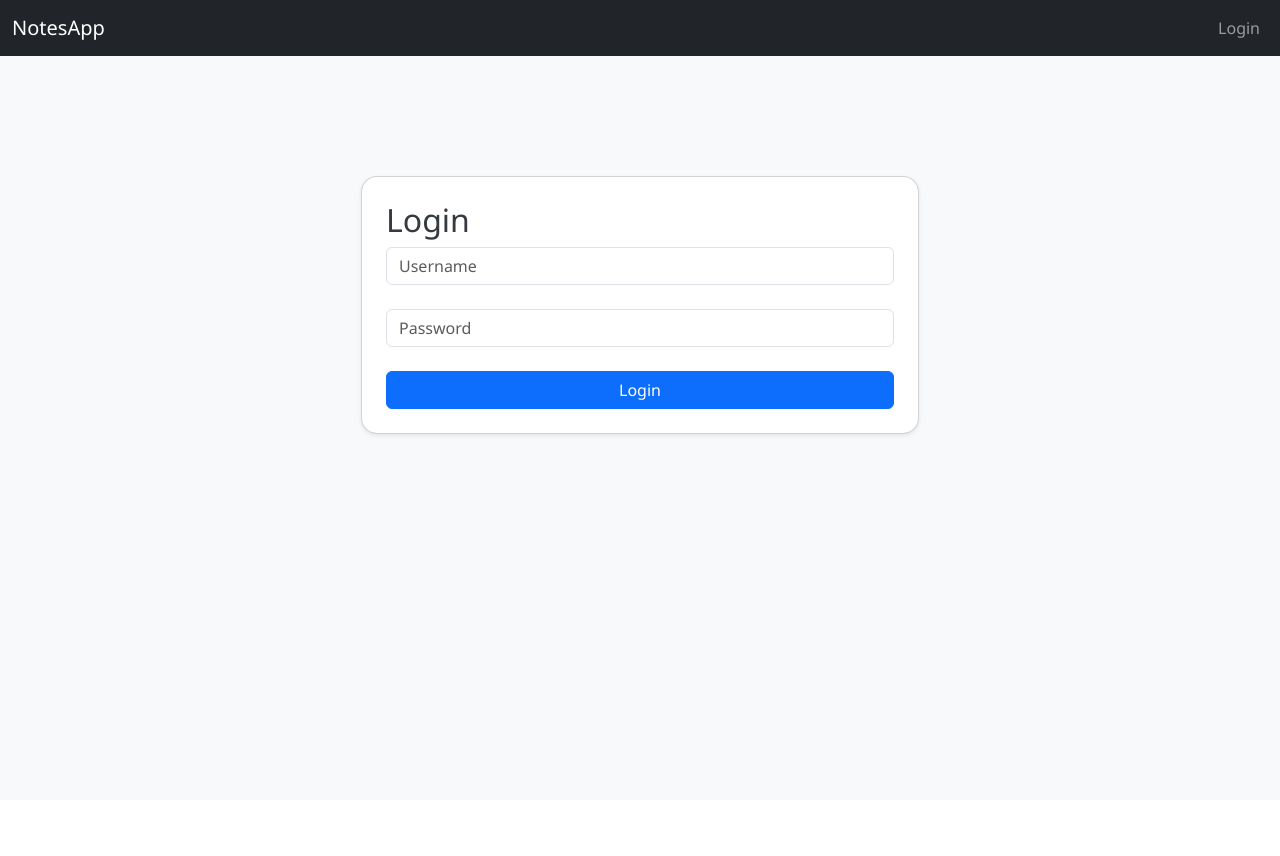
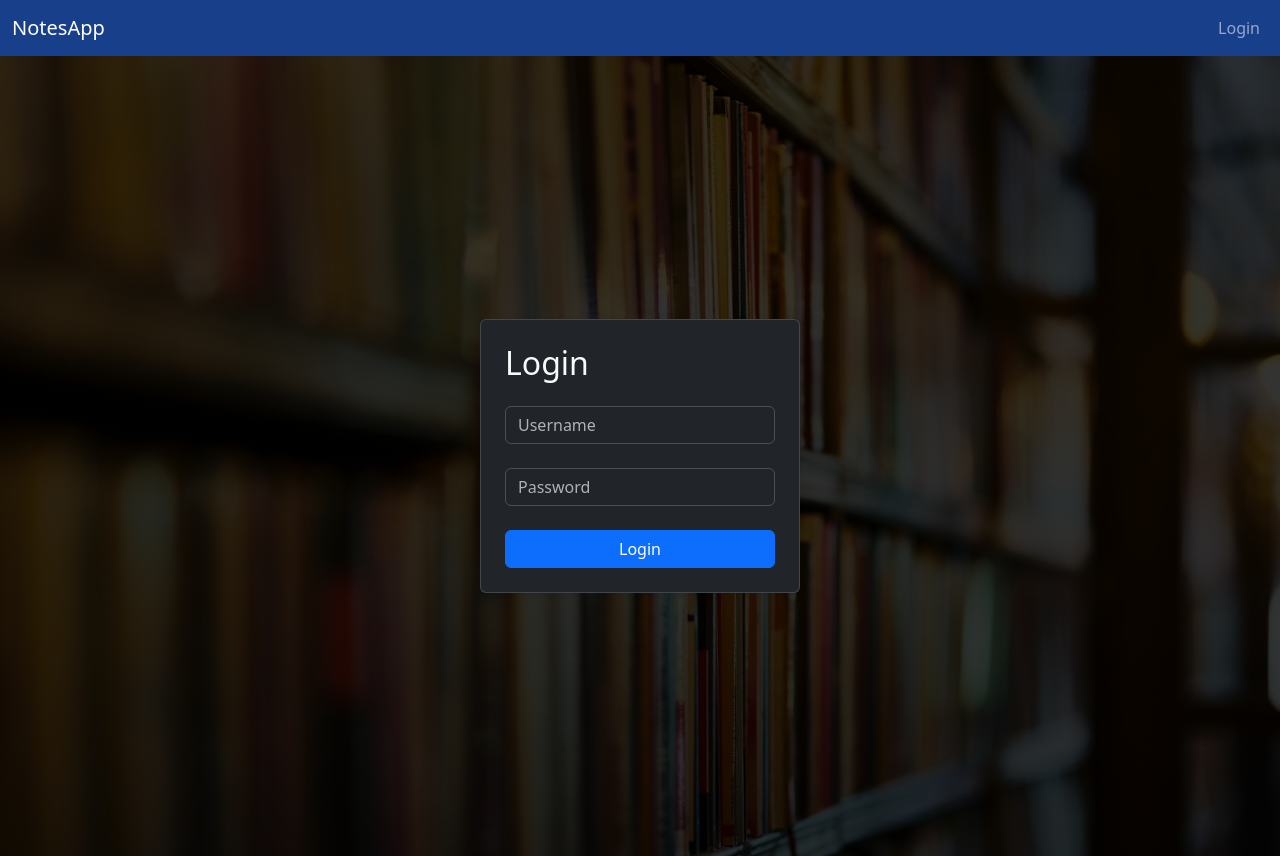
Before and after one commit to hafizcode/nsm, a Django app: page /login/ in a window 1280 px wide. Before the commit the page ends 437 px from the top, so only its background shows below. Run offline with Django 5.2, Linux system fonts and the light colour scheme; some libraries are stand-ins or nearby versions.

Commit message:
refactored-adding search button changed colors to dark

```diff
--- a/static/css/style.css
+++ b/static/css/style.css
@@ -1,13 +1,35 @@
-body {
-    font-family: 'Segoe UI', sans-serif;
-    background-color: #f8f9fa;
+:root {
+    --primary-color: #007bff; /* Bootstrap primary color */
+    --secondary-color: #6c757d; /* Bootstrap secondary color */
+    --success-color: #28a745; /* Bootstrap success color */
+    --danger-color: #dc3545; /* Bootstrap danger color */
+    --warning-color: #ffc107; /* Bootstrap warning color */
+    --info-color: #17a2b8; /* Bootstrap info color */
+    --light-color: #f8f9fa; /* Bootstrap light color */
+    --dark-color: #343a40; /* Bootstrap dark color */
+
+    --color-01: #EDC7B7; /* Custom color 1 */
+    --color-02: #EEE2DC; /* Custom color 2 */
+    --color-03: #BAB2B5; /* Custom color 3 */
+    --color-04: #123C69; /* Custom color 4 */
+    --color-05: #AC3B61; /* Custom color 5 */
+
 }
-h2, h3 {
-    color: #343a40;
+
+/* Utility Classes */
+.overflow {
+    overflow: hidden;
 }
-.card {
-    border-radius: 1rem;
+
+/* Login Page CSS */
+.login-overflow {
+    overflow: hidden;
 }
-.card {
-    box-shadow: 0 2px 10px rgba(0, 0, 0, 0.1);
+
+.login-container {
+    height: 100vh;
+    width: 100%;
+    background: linear-gradient(rgba(0, 0, 0, 0.8), rgba(0, 0, 0, 0.8)),
+                url('../images/bg1.jpg') no-repeat center center fixed;
+    background-size: cover;
 }
--- a/templates/admin/groups/edit_group.html
+++ b/templates/admin/groups/edit_group.html
@@ -9,7 +9,7 @@
       {{ form.as_p }}
       <div class="mt-3">
         <button type="submit" class="btn btn-primary">Update Group</button>
-        <a href="{% url 'group_list' %}" class="btn btn-secondary">Back to List</a>
+        <a href="{% url 'admin_dashboard' %}" class="btn btn-secondary">Back to List</a>
       </div>
     </form>
   </div>
--- a/templates/base.html
+++ b/templates/base.html
@@ -8,10 +8,10 @@
     <link rel="stylesheet" href="{% static 'css/style.css' %}">
     {% block extra_css %}{% endblock %}
 </head>
-<body>
+<body class="{% block body_class %}{% endblock %}">
     {% include 'navbar.html' %}
     {% block main %}
-    <div class="container mt-4 py-5">
+    <div class="container mt-4 py-5" data-bs-theme="dark">
         {% block content %}{% endblock %}
     </div>
     {% endblock %}
--- a/templates/login.html
+++ b/templates/login.html
@@ -2,17 +2,22 @@
 {% load static %}
 
 {% block title %}Login{% endblock %}
-{% block content %}
+{% block extra_css %}
+<link rel="stylesheet" href="{% static 'css/style.css' %}">
+{% endblock %}
+{% block body_class %}overflow{% endblock %}
+{% block main %}
 
-
-<div class="card w-50 mx-auto mt-5 p-4 shadow-sm">
-  <h2>Login</h2>
+<div class="login-container d-flex justify-content-center align-items-center vh-100" data-bs-theme="dark">
+  <div class="card w-25 mx-auto p-4 shadow-sm">
+    <h2 class="text-light mb-4">Login</h2>
     <form method="post">
       {% csrf_token %}
       <input type="text" name="username" placeholder="Username" required class="form-control"><br>
       <input type="password" name="password" placeholder="Password" required class="form-control"><br>
       <button type="submit" class="btn btn-primary w-100">Login</button>
     </form>
+  </div>
 </div>
 
 
--- a/templates/navbar.html
+++ b/templates/navbar.html
@@ -1,4 +1,4 @@
-<nav class="navbar navbar-expand-lg navbar-dark bg-dark">
+<nav class="navbar navbar-expand-lg navbar-dark" style="background-color: rgb(24 63 137);">
   <div class="container-fluid">
       <a class="navbar-brand" href="/">NotesApp</a>
       <div class="collapse navbar-collapse">
--- a/templates/staff/dashboard.html
+++ b/templates/staff/dashboard.html
@@ -1,5 +1,6 @@
 {% extends "base.html" %}
 {% block title %}Staff Dashboard{% endblock %}
+{% block body_class %}overflow{% endblock %}
 {% block content %}
 <div class="row">
     <div class="container mt-5">
@@ -7,7 +8,7 @@
 
         {% if recent_file %}
         <div class="card mt-4">
-            <div class="card-header bg-primary text-white">
+            <div class="card-header text-white" style="background-color: rgb(24 63 137);">
                 Most Recent Upload
             </div>
             <div class="card-body">
@@ -16,6 +17,7 @@
                 <p class="card-text"><strong>Uploaded on:</strong> {{ recent_file.uploaded_at|date:"F j, Y, g:i a" }}
                 </p>
                 <a href="{{ recent_file.file.url }}" class="btn btn-sm btn-success" download>Download</a>
+                <a href="{{ recent_file.file.url }}" class="btn btn-sm btn-warning" target="_blank">View</a>
             </div>
         </div>
         {% else %}
@@ -24,7 +26,7 @@
     </div>
 
     <div class="col-md-4 mt-4">
-        <div class="card text-white bg-primary mb-3">
+        <div class="card text-white mb-3" style="background-color: rgb(24 63 137);">
             <div class="card-body">
                 <h5 class="card-title">Files Uploaded</h5>
                 <p class="card-text display-6">{{ file_count }}</p>
--- a/templates/staff/upload_file.html
+++ b/templates/staff/upload_file.html
@@ -7,7 +7,7 @@
 {% endblock %}
 
 {% block content %}
-<div class="container mt-5">
+<div class="container mt-5" data-bs-theme="dark">
     <div class="row justify-content-center">
         <div class="col-md-8">
             <div class="card shadow-lg rounded-4 p-4">
```
Also changed, not shown: static/css/upload.css (deleted, +0 -9 lines), templates/admin/dashboard.html (+6 -3 lines), templates/home.html (+4 -4 lines), templates/pages/group_detail.html (+5 -2 lines), templates/pages/resources.html (+6 -2 lines), templates/staff/edit_category.html (+17 -3 lines). Lines whose indentation alone changed are shown as unchanged.
